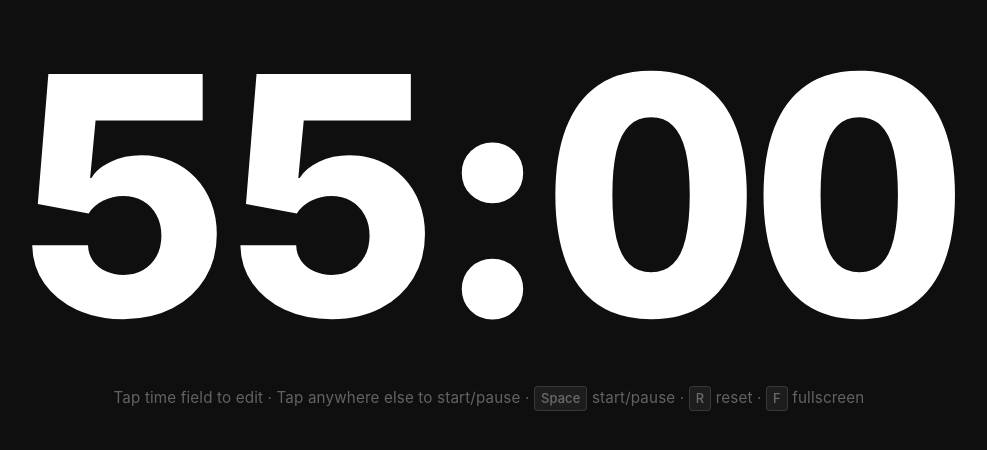
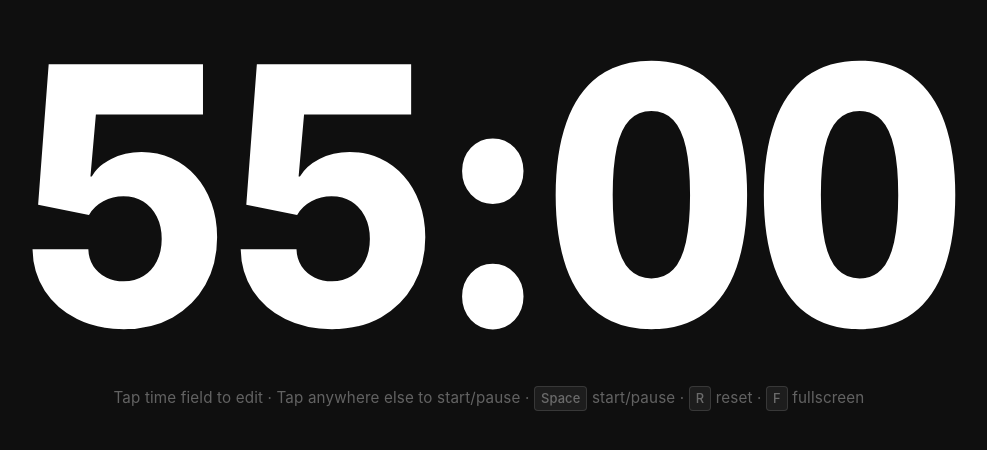
Before and after one commit to saugatadk/Countdown, a plain HTML site: page index.html in a window 1280 px wide. Shown: the part 180-630 px from the top of the page, without its empty margins (151-1138 px from the left). Drawn offline with Linux system fonts and the light colour scheme.

Commit message:
style: optimize font loading and refine timer typography and scaling

```diff
--- a/index.html
+++ b/index.html
@@ -6,7 +6,7 @@
 <title>Countdown</title>
 <link rel="preconnect" href="https://fonts.googleapis.com">
 <link rel="preconnect" href="https://fonts.gstatic.com" crossorigin>
-<link href="https://fonts.googleapis.com/css2?family=Inter:wght@400;500;700;800;900&display=swap" rel="stylesheet">
+<link href="https://fonts.googleapis.com/css2?family=Inter:wght@800;900&display=swap" rel="stylesheet">
 <style>
   *, *::before, *::after {
     box-sizing: border-box;
@@ -19,7 +19,7 @@
     --color-text: #ffffff;
     --color-text-dim: rgba(255, 255, 255, 0.35);
     --color-finished: #ff3b30;
-    --font-timer: 'Inter', 'SF Pro Display', -apple-system, BlinkMacSystemFont, 'Segoe UI', Roboto, Helvetica, Arial, sans-serif;
+    --font-timer: 'Inter', -apple-system, BlinkMacSystemFont, 'SF Pro Display', 'Segoe UI', Roboto, sans-serif;
   }
 
   html, body {
@@ -110,6 +110,8 @@
     align-items: center;
     justify-content: center;
     gap: 0;
+    transform: scaleY(1.08);
+    transform-origin: center;
   }
 
   .timer-display.has-hours {
```
